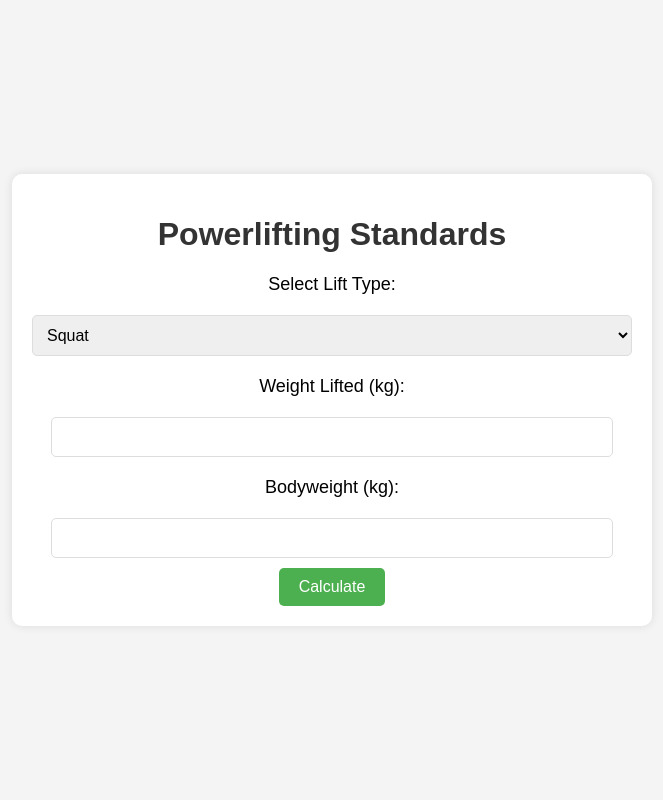
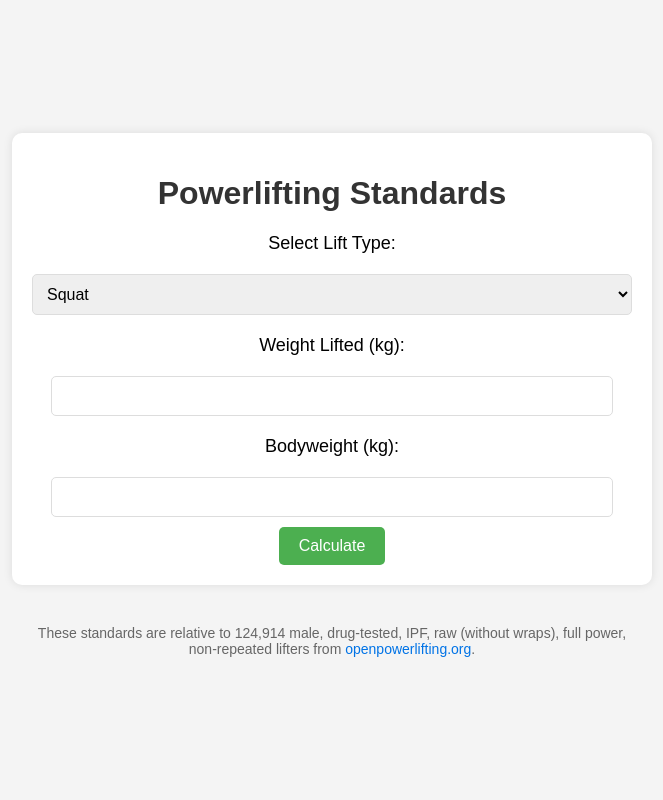
Before and after one commit to jagdeep98/Powerlifting-Standards, a Flask app: page / in a window 1280 px wide. Shown: the whole page, without its empty margins (308-971 px from the left). Run offline with Flask 3, Linux system fonts and the light colour scheme; parts of the project's set-up code (start-up, migrations or seed data) failed here and were passed over.

Commit message:
Add files via upload

```diff
--- a/templates/index.html
+++ b/templates/index.html
@@ -10,6 +10,7 @@
             display: flex;
             justify-content: center;
             align-items: center;
+            flex-direction: column; /* Allows footer to align correctly */
             height: 100vh; /* Full screen height */
             margin: 0;
             font-family: Arial, sans-serif;
@@ -24,6 +25,7 @@
             background-color: white;
             border-radius: 10px;
             box-shadow: 0 0 10px rgba(0, 0, 0, 0.1);
+            margin-bottom: 10px; /* Adds space above footer */
         }
 
         h1 {
@@ -84,6 +86,21 @@
         .filled {
             color: gold;
         }
+
+        footer {
+            font-size: 14px;
+            color: #666;
+            text-align: center;
+            margin-top: 20px;
+            padding: 10px;
+            width: 90%;
+            max-width: 600px;
+        }
+
+        footer a {
+            color: #0073e6;
+            text-decoration: none;
+        }
     </style>
 </head>
 <body>
@@ -98,7 +115,7 @@
                 <option value="Total">Total</option>
             </select>
 
-            <label for="lift">Weight Lifted (kg):</label> <!-- Changed label text -->
+            <label for="lift">Weight Lifted (kg):</label>
             <input type="number" name="lift" id="lift" required step="0.1">
 
             <label for="bodyweight">Bodyweight (kg):</label>
@@ -126,5 +143,10 @@
             </div>
         {% endif %}
     </div>
+
+    <footer>
+        These standards are relative to 124,914 male, drug-tested, IPF, raw (without wraps), full power, non-repeated lifters from
+        <a href="https://www.openpowerlifting.org/" target="_blank">openpowerlifting.org</a>.
+    </footer>
 </body>
 </html>
```
